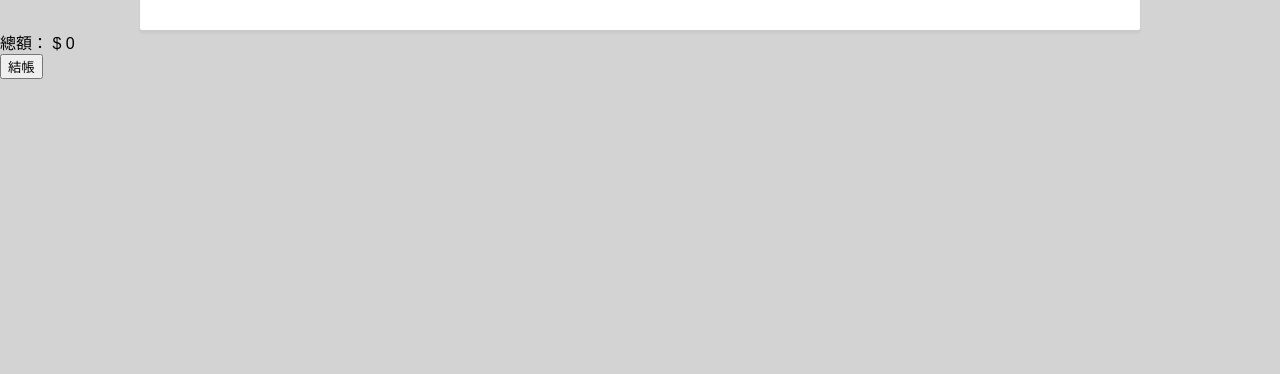
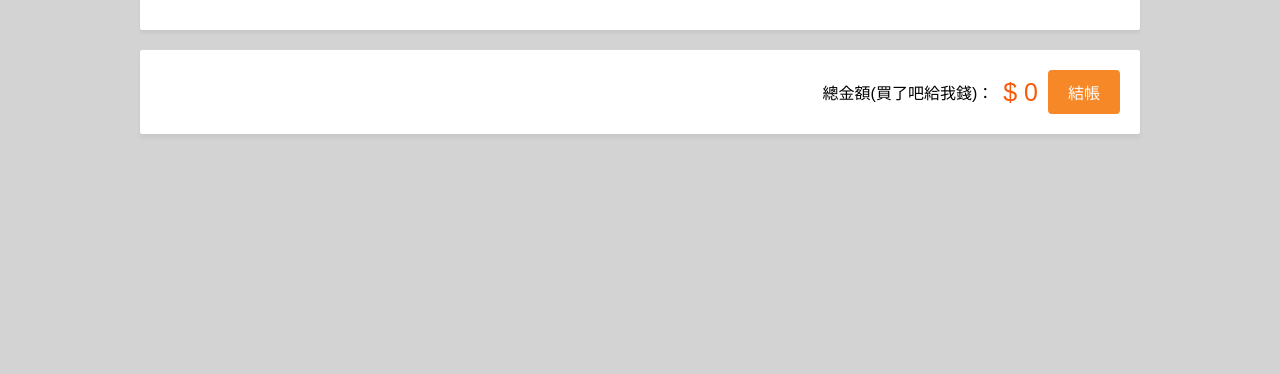
Before and after one commit to SkyDrive2/SoftLipa, a PHP site: page /softlipa/cart.php in a window 1280 px wide. Shown: the part 200-574 px from the top of the page. Run offline with PHP 8.4, Linux system fonts and the light colour scheme; the visitor is signed in with stand-in values (Sample User, id 1); data that the repository does not hold is empty; some libraries are stand-ins or nearby versions.

Commit message:
購物車系統完成 剩下訂單部份

```diff
--- a/cart.php
+++ b/cart.php
@@ -99,6 +99,7 @@ $conn = null;
             <tr class="gray-line">
               <td>
                 <div class="product-con">
+                  <a href="product_details.php?id=<?php echo $productID; ?>" class="product-link">
                     <div class="product">
                       <img src="<?php echo $productPhoto; ?>" alt="Product Photo" class="product-image">
                       <div class="product-name-con">
@@ -107,7 +108,9 @@ $conn = null;
                         </div>
                       </div>
                     </div>
+                  </a>
                 </div>
+
               </td>
               <td>
                 <div class="price-con">
@@ -120,19 +123,21 @@ $conn = null;
                 <div class="quantity-input-group">
                   <div class="input-con">
                     <button class="quantity-btn decrement" type="button"
-                      onclick="decrementQuantity(<?php echo $cartId; ?>)">
+                      onclick="decrementQuantity(<?php echo $productID; ?>)">
                       <i class="fa fa-minus"></i>
                     </button>
                     <form method="post" action="update_cart.php">
                       <input type="hidden" name="cartID" value="<?php echo $cartId; ?>">
                       <input type="hidden" name="productID" value="<?php echo $productID; ?>">
-                      <input class="quantity-input" type="number" name="quantity" value="<?php echo $quantity; ?>"
-                        onchange="this.form.submit()">
+                      <input class="quantity-input" type="text" name="quantity" value="<?php echo $quantity; ?>"
+                        onchange="this.form.submit()" data-productid="<?php echo $productID; ?>">
                     </form>
                     <button class="quantity-btn increment" type="button"
-                      onclick="incrementQuantity(<?php echo $cartId; ?>)">
+                      onclick="incrementQuantity(<?php echo $productID; ?>)">
                       <i class="fa fa-plus"></i>
                     </button>
+
+
                   </div>
                 </div>
               </td>
@@ -141,9 +146,8 @@ $conn = null;
                   <?php echo "$ " . $subtotal; ?>
                 </div>
               </td>
-              <script>
-                function decrementQuantity(cartID) {
-                  var quantityInput = document.querySelector('input[name="quantity"]');
+              <script>    function decrementQuantity(productID) {
+                  var quantityInput = document.querySelector('input[data-productid="' + productID + '"]');
                   var quantity = parseInt(quantityInput.value);
 
                   if (quantity > 1) {
@@ -155,8 +159,8 @@ $conn = null;
                   }
                 }
 
-                function incrementQuantity(cartID) {
-                  var quantityInput = document.querySelector('input[name="quantity"]');
+                function incrementQuantity(productID) {
+                  var quantityInput = document.querySelector('input[data-productid="' + productID + '"]');
                   var quantity = parseInt(quantityInput.value);
 
                   quantity++;
@@ -165,6 +169,7 @@ $conn = null;
                   // Submit the form
                   quantityInput.form.submit();
                 }
+
               </script>
 
               <td>
@@ -186,18 +191,25 @@ $conn = null;
 
         </tbody>
       </table>
+      <div class="wave"></div>
+      <div class="wave"></div>
+      <div class="wave"></div>
     </div>
 
+    <div class="checkout-section">
       <div class="total-amount">
-      總額：
+        總金額(買了吧給我錢)：
+
+      </div>
+
+      <div class="effect-of-totalAmount">
         <?php echo "$ " . $totalAmount; ?>
       </div>
+      <button class="checkout-button">結帳</button>
     </div>
-    <button class="checkout-button">結帳</button>
 
-    <script>
-    // JavaScript程式碼
-    </script>
+
+
 
   </body>
 
--- a/styles/cart.css
+++ b/styles/cart.css
@@ -62,13 +62,17 @@ body {
 }
 
 .product-con {
-
   align-items: center;
   flex-grow: 1;
 }
 
 .product-con .product {
   display: flex;
+  transition: filter 0.3s ease;
+}
+
+.product-con :hover {
+  filter: brightness(0.9);
 }
 
 .product-name-con {
@@ -97,6 +101,12 @@ body {
   -webkit-line-clamp: 2;
 }
 
+.product-link {
+  text-decoration: none;
+}
+
+
+
 img {
   background-position: 50%;
   background-size: contain;
@@ -104,6 +114,7 @@ img {
   width: 80px;
   height: 80px;
 }
+
 
 .price-con {
   flex-direction: column;
@@ -144,6 +155,7 @@ img {
 
 .quantity-btn:hover {
   background-color: #9c9393;
+  color: #d3d3d3;
 }
 
 .quantity-input {
@@ -206,6 +218,53 @@ tr {
   color: darkred;
 }
 
+.checkout-section {
+  align-items: center;
+  max-width: 960px;
+  padding: 20px;
+  margin: 0 auto;
+  display: flex;
+  margin-top: 20px;
+  background-color: #fff;
+  box-shadow: 0 4px 4px 0 rgba(0, 0, 0, .05);
+  border-radius: 0.125rem;
+  background: #fff;
+  justify-content: flex-end;
+
+}
+
+.total-amount {
+  margin-right: 10px;
+}
+
+
+.effect-of-totalAmount {
+  margin-right: 10px;
+  font-size: 25px;
+  color: rgb(249, 89, 9);
+}
+
+.checkout-button {
+  background-color: #f68827;
+  color: white;
+  border: none;
+  padding: 10px 20px;
+  text-align: center;
+  text-decoration: none;
+  display: inline-block;
+  font-size: 16px;
+  cursor: pointer;
+  border-radius: 4px;
+}
+
+.checkout-button:hover {
+  background-color: #dd7803;
+}
+
+.checkout-button:active {
+  background-color: #f68827;
+
+}
 
 
 tr.gray-line td {
```
Lines whose indentation alone changed are shown as unchanged.
